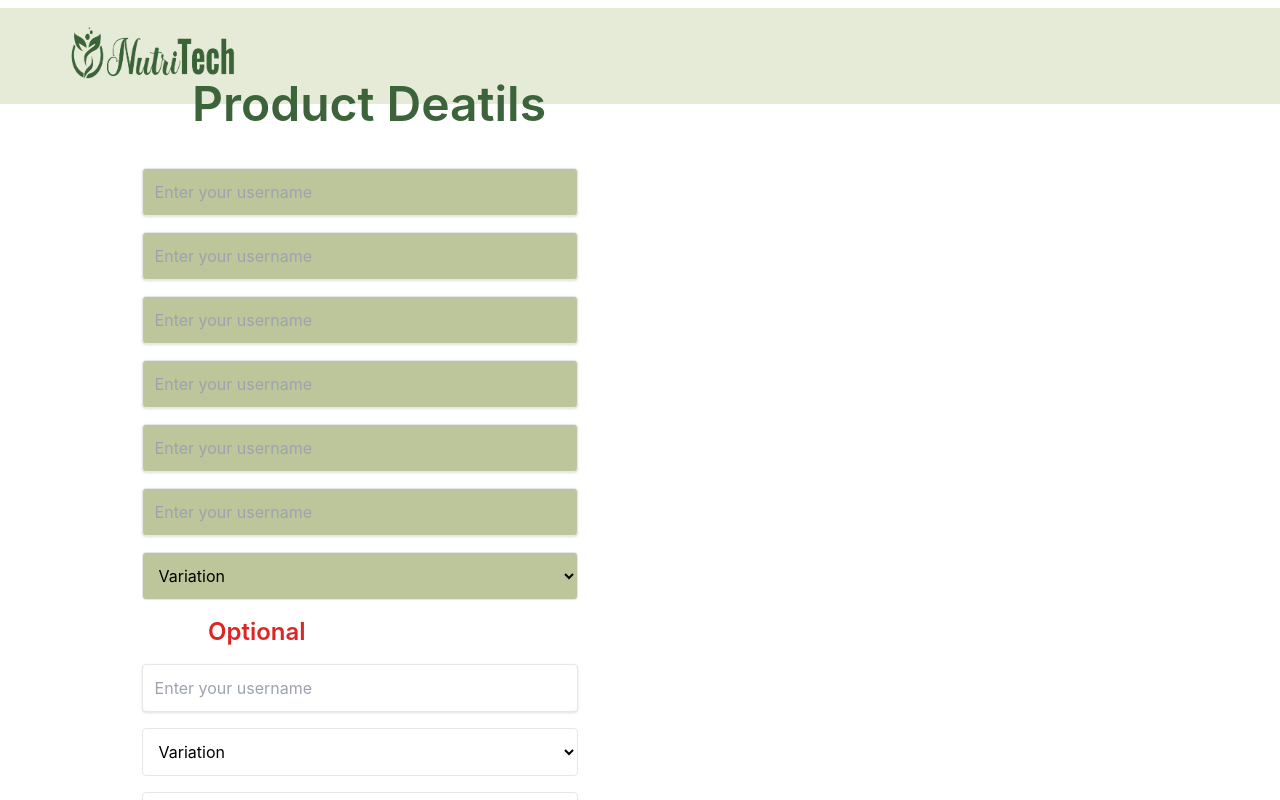
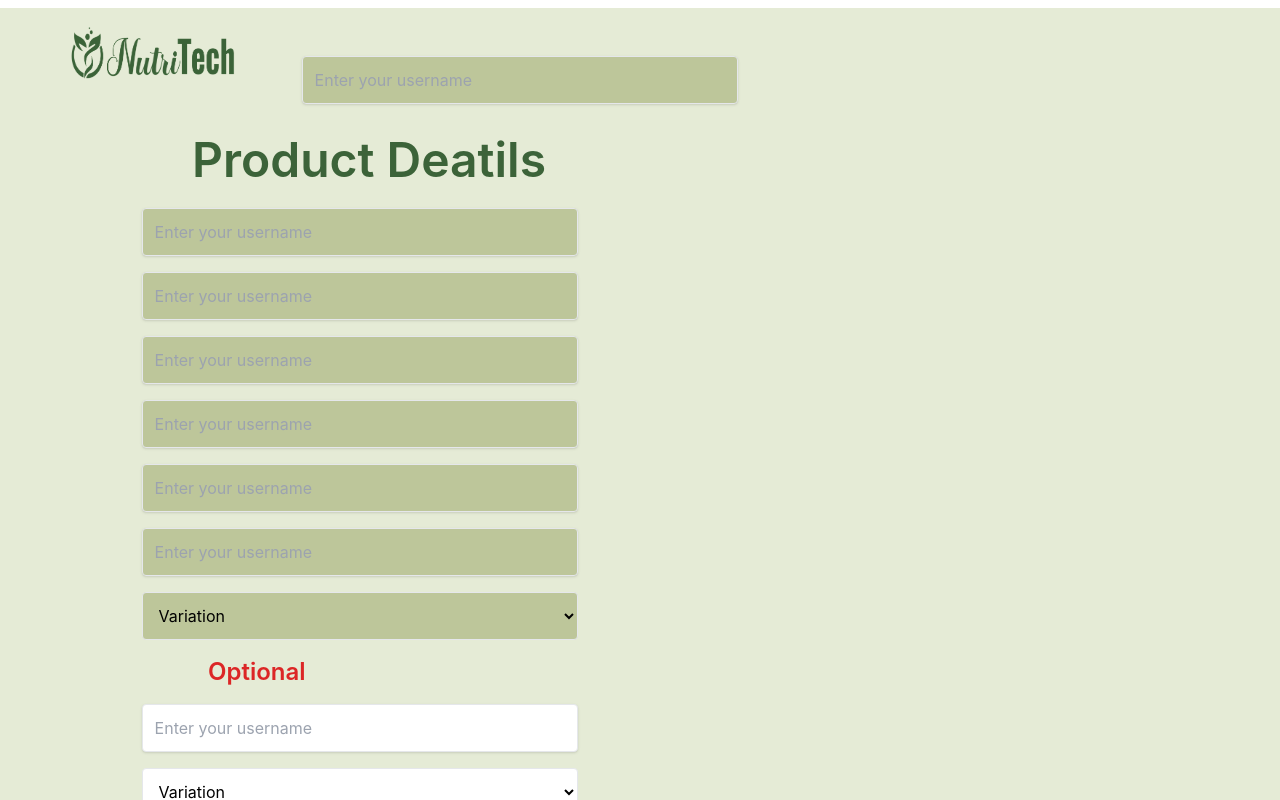
Before and after one commit to Rimaz-Moulana/Nutritech, a React (Vite) app in the folder frontend/: page /product in a window 1280 px wide. Shown: the top 800 px of the page. Built offline with nearby package versions, Linux system fonts and the light colour scheme.

Commit message:
commit by rimaz

```diff
--- a/frontend/src/components/theme/BlankPage.jsx
+++ b/frontend/src/components/theme/BlankPage.jsx
@@ -7,7 +7,7 @@ export default function BlankPage() {
     <>
     <Navbar />
     {/* <AnnotatorSideBar />  */}
-    <div className='bg-[#E5EBD6] relative w-full h-full flex'>
+    <div className='bg-[#E5EBD6] md:flex absolute w-full h-full'>
 
 
     </div>
--- a/frontend/src/pages/ProductDetails.jsx
+++ b/frontend/src/pages/ProductDetails.jsx
@@ -5,8 +5,8 @@ export default function ProductDetails() {
   return (
     <>
     <BlankPage/>
-    <h1 className="absolute text-left mx-48 text-5xl inset-x-0 top-20 font-semibold text-[#3C6339]">Product Deatils</h1>
-    <div className="absolute mx-10 md:w-1/2 inset-x-0 top-40">
+    <h1 className="relative text-left mx-48 text-5xl inset-x-0 top-8 font-semibold text-[#3C6339]">Product Deatils</h1>
+    <div className="relative flex-inline  mx-10 md:w-1/2 inset-x-0 top-12">
         <div className="p-2">
             <input
                 type="text" id="username"
@@ -153,6 +153,14 @@ export default function ProductDetails() {
 
 
     </div>
+    <div className="flex-inline inset-x-40 top-12 absolute mx-10 md:w-1/2 float-right">
+        <div className="p-2">
+            <input
+                type="text" id="username"
+                className="shadow appearance-none border rounded w-[70%] h-12 py-2 px-3 bg-[#BDC69A]  text-black leading-tight focus:outline-none focus:shadow-outline"
+                placeholder="Enter your username" />
+        </div>
+    </div>
 
 
     </>
```
